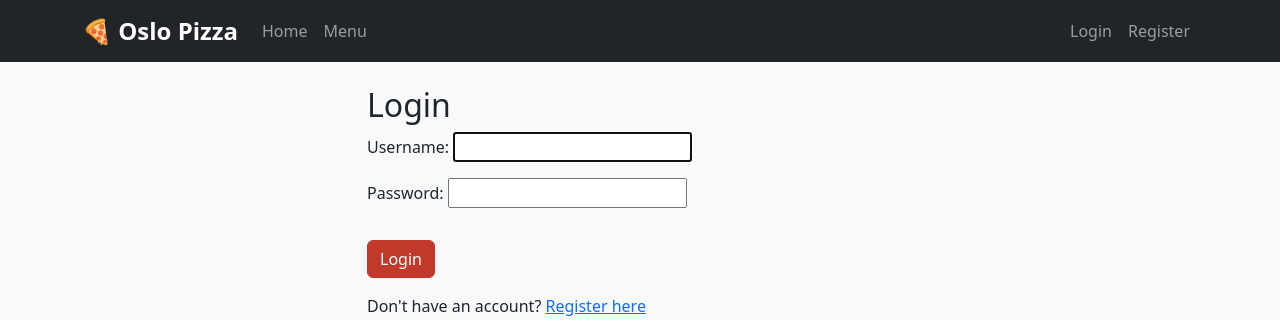
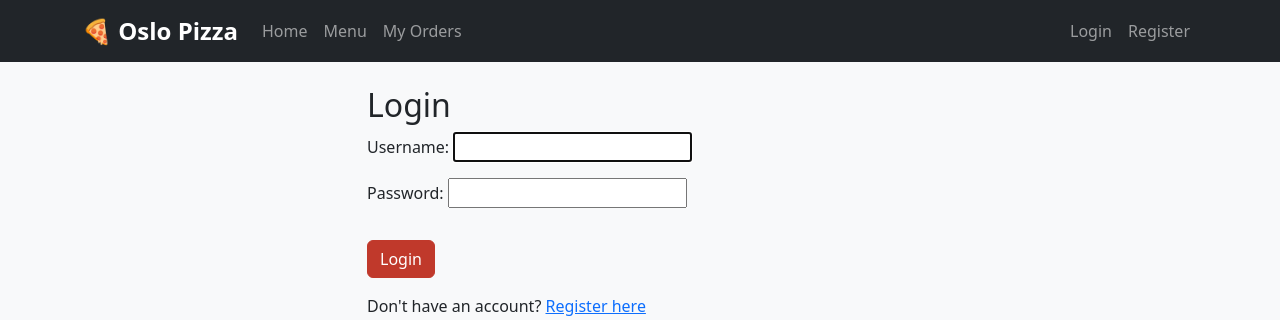
Before and after one commit to mariiabid/Web-development-Pizza-restaurant-ordering-website, a Django app: page /accounts/login/ in a window 1280 px wide. Shown: the top 320 px of the page. Run offline with Django 5.2, Linux system fonts and the light colour scheme; parts of the project's set-up code (start-up, migrations or seed data) failed here and were passed over.

Commit message:
Fix and Add: fixing the allignement of the username, and adding an order history section so users can check their orders.

```diff
--- a/restaurant/templates/restaurant/base.html
+++ b/restaurant/templates/restaurant/base.html
@@ -23,11 +23,14 @@
                     <li class="nav-item">
                         <a class="nav-link" href="{% url 'menu' %}">Menu</a>
                     </li>
+                    <li class="nav-item">
+                        <a class="nav-link" href="{% url 'order_history' %}">My Orders</a>
+                    </li>
                 </ul>
                 <ul class="navbar-nav">
                     {% if user.is_authenticated %}
-                        <li class="nav-item d-flex align-items-center">
-                            <span class="nav-link text-light">👋 {{ user.username }}</span>
+                        <li class="nav-item">
+                            <span class="navbar-text text-light me-2">👋 {{ user.username }}</span>
                         </li>
                         <li class="nav-item">
                             <form method="POST" action="{% url 'logout' %}" class="d-inline">
```
